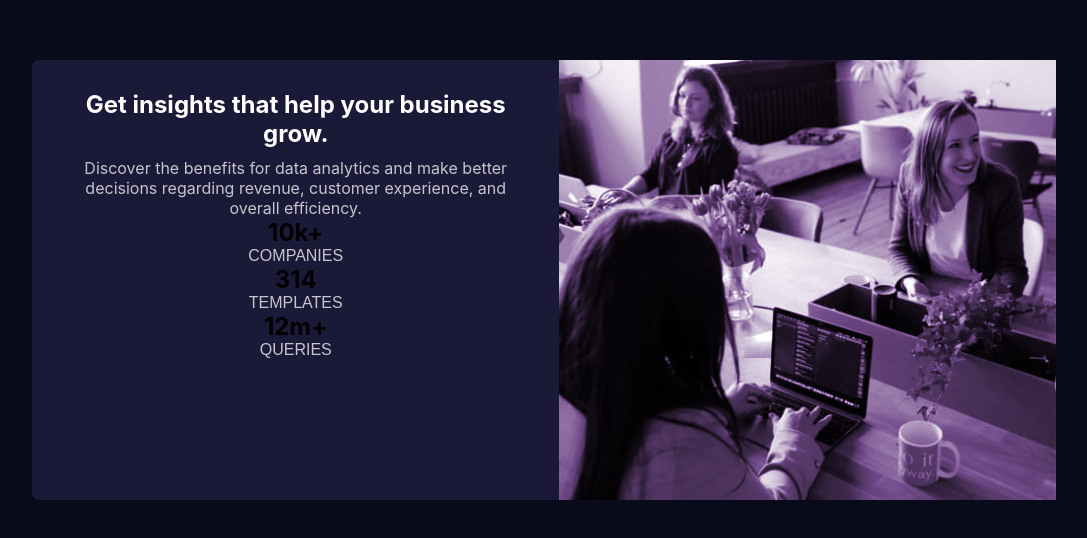
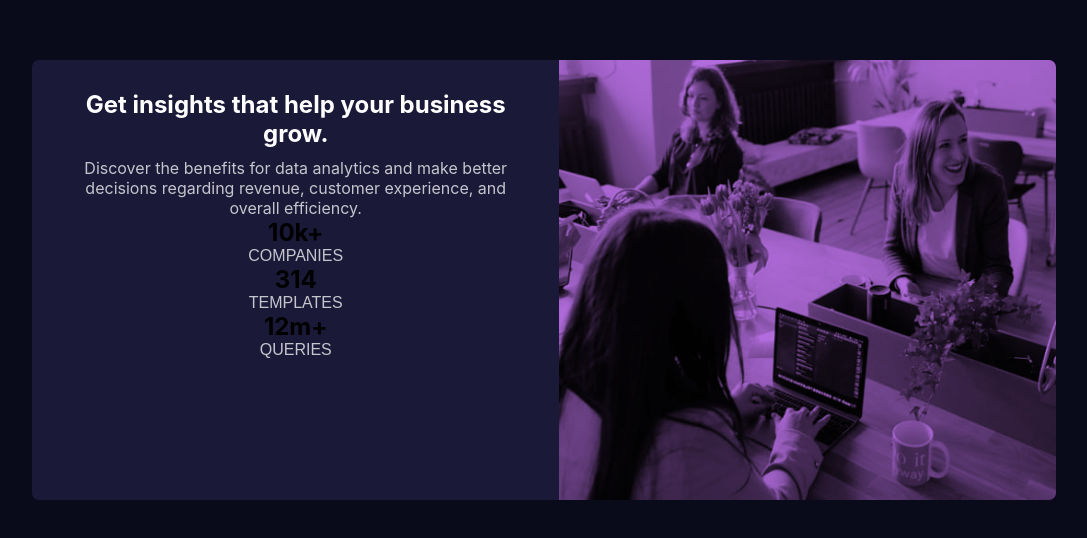
Before and after one commit to esla18/Stats-preview-card-component, a plain HTML site: page index.html in a window 1280 px wide. Shown: the part 120-658 px from the top of the page, without its empty margins (96-1183 px from the left). Drawn offline with Linux system fonts and the light colour scheme.

Commit message:
Changed image color overlay approach
Instead of setting background image to an empty div, I put the two images (for mobile and desktop) in the HTML markup and then changed their display properties depending on the media query. I also created a div with class after, to which I gave background color (the "accent" color) and blended it with the image.

```diff
--- a/index.html
+++ b/index.html
@@ -15,6 +15,10 @@
   <div class="main-container">
     <div class="card-container">
       <section class="image">
+
+        <img src="images/image-header-mobile.jpg" alt="header image with people working" id="img1">
+        <img src="images/image-header-desktop.jpg" alt="header image with people working" id="img2">
+        <div class="after"></div>
       </section>
       <section class="text">
         <h1>
--- a/style.css
+++ b/style.css
@@ -54,32 +54,43 @@ font-family: var(--ff-main);
 /* Image */
 .image {
     width: 100%;
-height: 33%;
-    background: linear-gradient(
-        hsla(277, 64%, 61%, 0.9),
-        hsla(277, 64%, 61%, 0.9)
-      ),
-    url("images/image-header-mobile.jpg");
-    background-blend-mode: overlay;
-    background-position: center;
-  background-repeat: no-repeat;
-  background-size: cover;
+    height: auto;
+    position: relative;
 }
+.image .after {
+    position: absolute;
+    top: 0;
+    left: 0;
+    height: 100%;
+    width: 100%;
+    background-color: hsla(277, 64%, 61%, 0.9);
+    mix-blend-mode: multiply;
+    z-index: 2;
+}
+#img1, #img2 {
+    width: 100%;
+    height: 100%;
+}
+#img2 {
+    display: none;
+}
+#img1 {
+    max-width: 100%;
+    border-radius: 7px 7px 0 0;
+}
+
 @media only screen and (min-width: 600px) {
-    .image{
-        background: linear-gradient(
-            hsla(277, 72%, 35%, 0.5),
-        hsla(277, 72%, 35%, 0.5)
-          ),
-          url("images/image-header-desktop.jpg");
-        height: 100%;
-        width: 100%;
-        order: 2;
-        background-blend-mode: overlay;
-    background-position: center;
-  background-repeat: no-repeat;
-  background-size: cover;
-    }
+.image {
+    order: 2;
+}
+ #img1 {
+     display: none;
+ }
+ #img2 {
+     display: block;
+     border-radius: 0 7px 7px 0;
+ }
+
 
 }
 /* Text */
```
